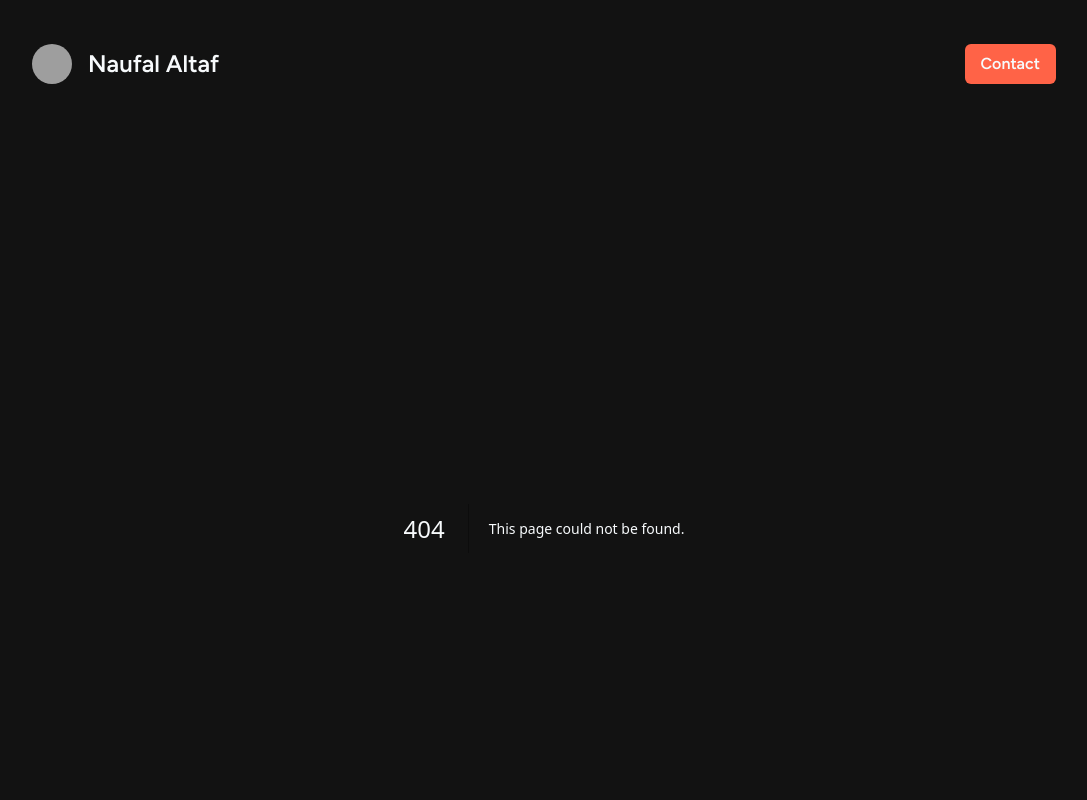
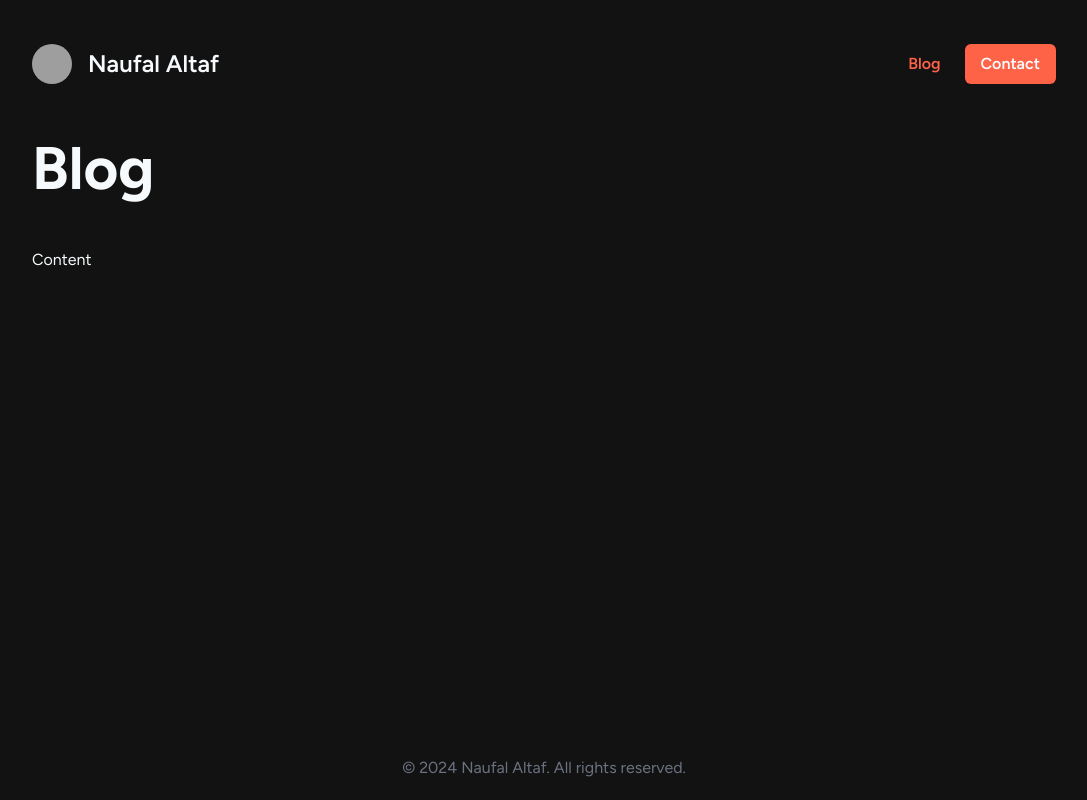
Before and after one commit to nawocci/site, a Next.js app: page /blog in a window 1280 px wide. Before the commit this address had no page. Shown: the top 800 px of the page, without its empty margins (96-1183 px from the left). Built offline with nearby package versions, Linux system fonts and the light colour scheme; grey boxes are pictures that could not be loaded.

Commit message:
Prepare a /blog layout

```diff
--- /dev/null
+++ b/src/app/blog/page.tsx
@@ -0,0 +1,8 @@
+export default function Blog() {
+  return (
+    <div className="flex flex-col space-y-10">
+      <h1 className="h-20 flex items-center text-6xl font-bold">Blog</h1>
+      <p>Content</p>
+    </div>
+  )
+}
--- a/src/components/Navbar.tsx
+++ b/src/components/Navbar.tsx
@@ -1,6 +1,11 @@
+'use client'
+
 import Image from "next/image";
+import {usePathname} from "next/navigation";
 
 export default function Navbar() {
+  const pathname = usePathname();
+
   return (
     <div className="flex justify-between items-center min-h-24 sm:min-h-32">
       <a href="/" className="flex items-center gap-4">
@@ -8,10 +13,16 @@ export default function Navbar() {
         <h1 className="text-xl sm:text-2xl font-semibold">Naufal Altaf</h1>
       </a>
       <div className="flex items-center gap-6">
-                <a href="mailto:me@altaf.xyz" className="flex items-center justify-center w-10 h-10 sm:w-auto sm:h-auto px-0 sm:px-4 py-2 text-sm sm:text-base font-semibold bg-primary rounded-md lg:hover:brightness-125 duration-200">
-                    <svg xmlns="http://www.w3.org/2000/svg" viewBox="0 0 24 24" fill="currentColor" className="w-5 h-5 sm:hidden">
-                        <path d="M1.5 8.67v8.58a3 3 0 003 3h15a3 3 0 003-3V8.67l-8.928 5.493a3 3 0 01-3.144 0L1.5 8.67z" />
-                        <path d="M22.5 6.908V6.75a3 3 0 00-3-3h-15a3 3 0 00-3 3v.158l9.714 5.978a1.5 1.5 0 001.572 0L22.5 6.908z" />
+        <a href="/blog" className={`hidden sm:inline-block text-sm sm:text-base font-semibold lg:hover:text-primary duration-200 ${pathname.startsWith('/blog') ? 'text-primary' : ''}`}>
+          Blog
+        </a>
+        <a href="mailto:me@altaf.xyz"
+           className="flex items-center justify-center w-10 h-10 sm:w-auto sm:h-auto px-0 sm:px-4 py-2 text-sm sm:text-base font-semibold bg-primary rounded-md lg:hover:brightness-125 duration-200">
+          <svg xmlns="http://www.w3.org/2000/svg" viewBox="0 0 24 24" fill="currentColor"
+               className="w-5 h-5 sm:hidden">
+            <path d="M1.5 8.67v8.58a3 3 0 003 3h15a3 3 0 003-3V8.67l-8.928 5.493a3 3 0 01-3.144 0L1.5 8.67z"/>
+            <path
+              d="M22.5 6.908V6.75a3 3 0 00-3-3h-15a3 3 0 00-3 3v.158l9.714 5.978a1.5 1.5 0 001.572 0L22.5 6.908z"/>
           </svg>
           <span className="hidden sm:inline">Contact</span>
         </a>
```
Lines whose indentation alone changed are shown as unchanged.
